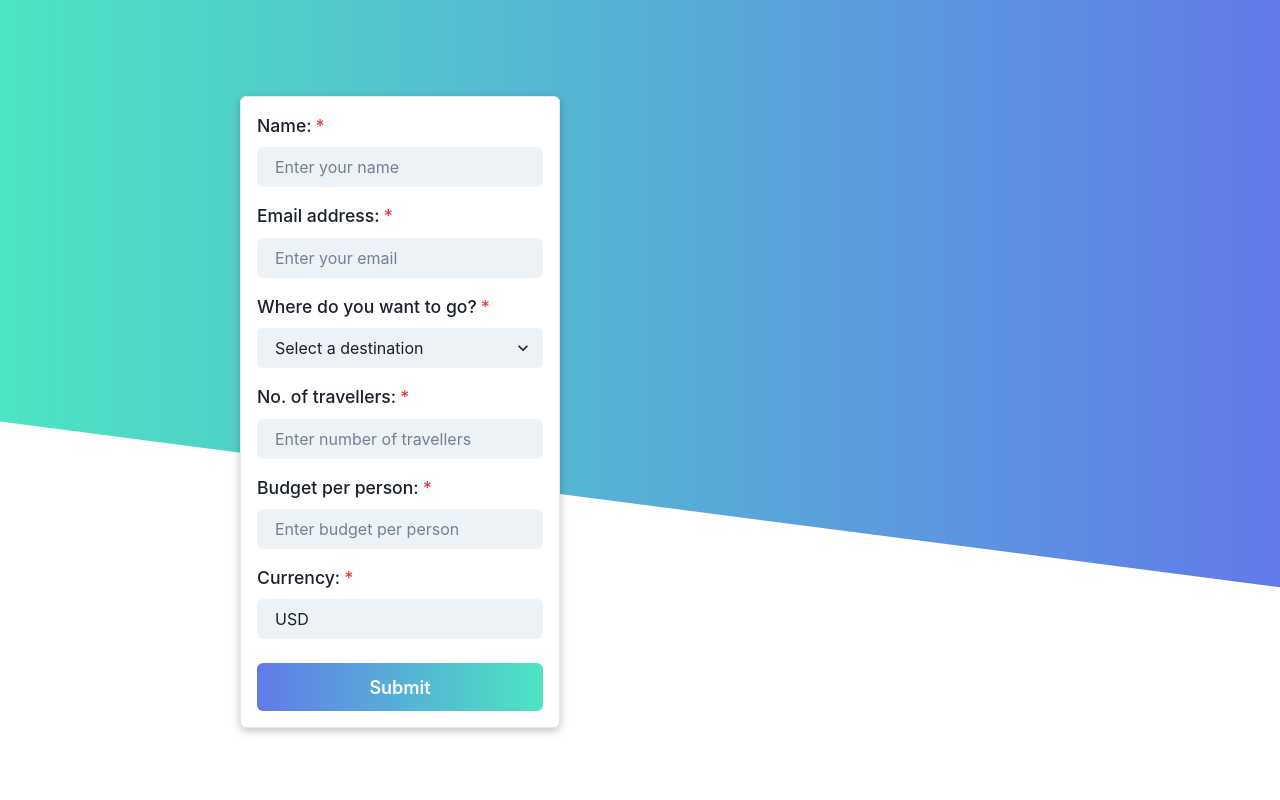
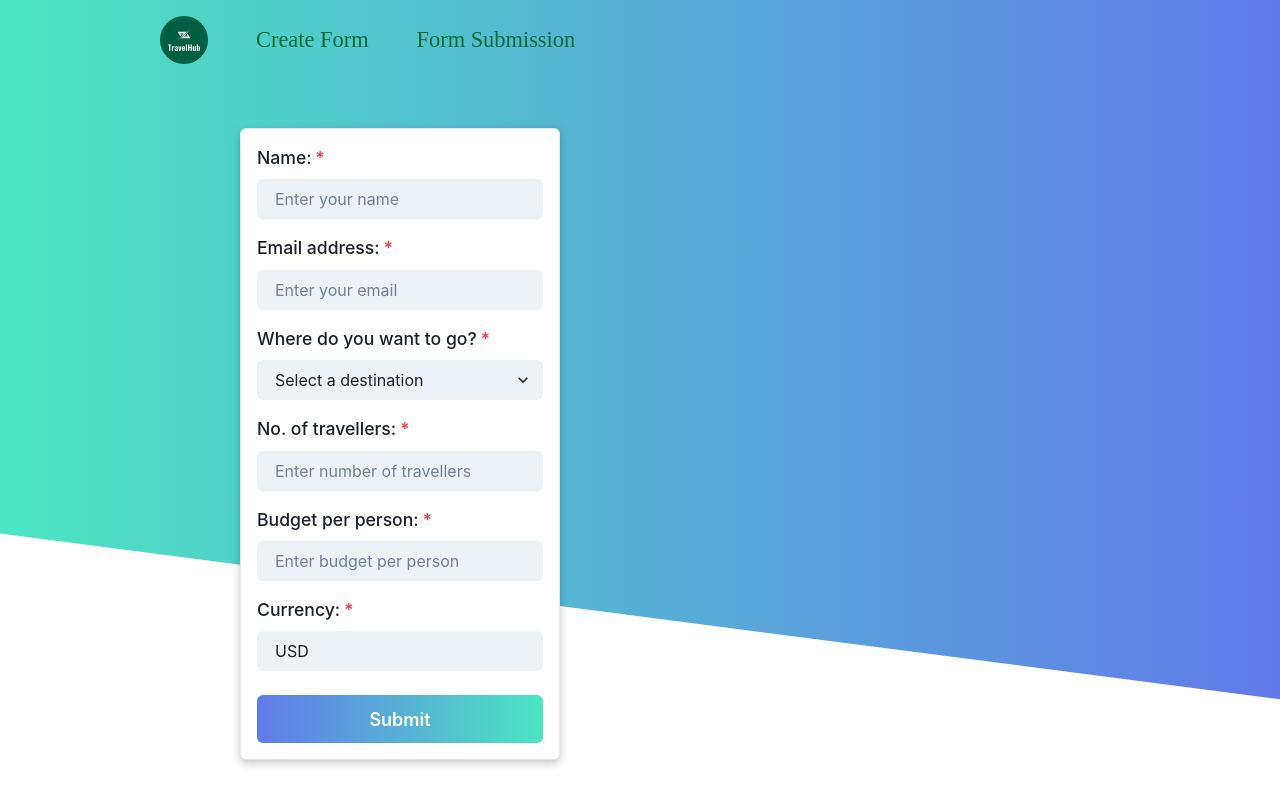
Before and after one commit to rahulkr-dev/travelopia_assignment, a React (Vite) app in the folder travelopia_frontend/: page / in a window 1280 px wide. Built offline with nearby package versions, Linux system fonts and the light colour scheme.

Commit message:
create Navbar

```diff
--- a/travelopia_frontend/src/App.jsx
+++ b/travelopia_frontend/src/App.jsx
@@ -2,13 +2,17 @@ import React from 'react'
 import {Routes,Route} from "react-router-dom"
 import TravelFormPage from "./pages/TavelFormPage"
 import SubmissionPage from './pages/SubmissionPage'
+import Navbar from './components/Navbar'
 
 const App = () => {
   return (
+    <>
+    <Navbar />
     <Routes>
       <Route path="/" element={<TravelFormPage />} />
       <Route path="/form-submission" element={<SubmissionPage />} />
     </Routes>
+    </>
   )
 }
 
--- /dev/null
+++ b/travelopia_frontend/src/components/Navbar.jsx
@@ -0,0 +1,31 @@
+import React from 'react'
+import { Flex,Img,Text } from '@chakra-ui/react';
+import { Link } from 'react-router-dom';
+import image from "../assets/travelHub.svg"
+import { formPage } from '../utils/styles';
+
+const Navbar = () => {
+  return (
+    <Flex
+
+    mb="2rem" zIndex={"2"} bg={formPage.linear_gradient} p="1rem" align={"center"} pl={["2rem","3rem","5rem","10rem"]} justifyContent={["center","center","flex-start","flex-start"]} gap="3rem" fontFamily={"cursive"} fontSize={"1.4rem"} color="whatsapp.700">
+        <Img borderRadius={"full"} boxSize={"3rem"} src={image} />
+        <Text
+         transition={"all .5s ease"}
+        _hover={{
+            color:"purple"
+        }}>
+            <Link to="/">Create Form</Link>
+        </Text>
+        <Text
+         transition={"all 1s ease"}
+            _hover={{
+                color:"purple"
+            }}>
+            <Link to="/form-submission">Form Submission</Link>
+        </Text>
+    </Flex>
+  )
+}
+
+export default Navbar
```
Also changed, not shown: travelopia_frontend/src/pages/TavelFormPage.jsx (+6 -1 lines), travelopia_frontend/src/assets/travelHub.svg (added).
